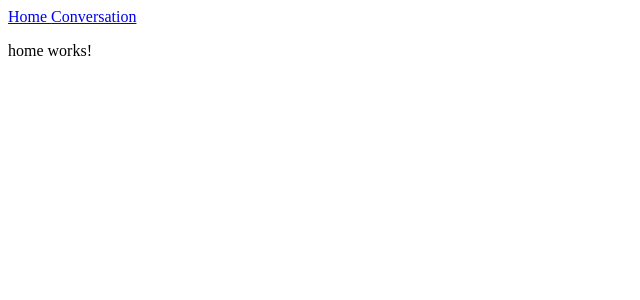
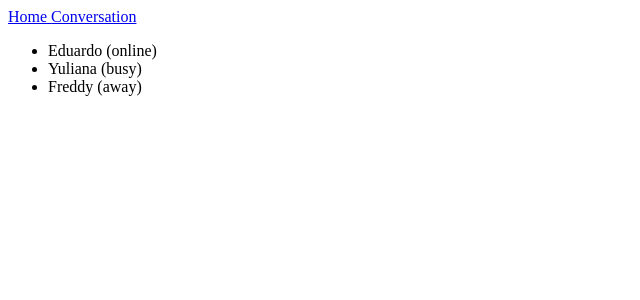
Before and after one commit to EduardoIbarra/msn_platzi_pre, an Angular app: page / in a window 1280 px wide. Shown: the top 300 px of the page, without its empty margins (0-640 px from the left). Built offline with nearby package versions, Linux system fonts and the light colour scheme.

Commit message:
Added ngFor

```diff
--- a/src/app/home/home.component.html
+++ b/src/app/home/home.component.html
@@ -1,3 +1,5 @@
-<p>
-  home works!
-</p>
+<ul>
+  <li *ngFor="let user of users">
+    {{user.nick}} ({{user.status}})
+  </li>
+</ul>
--- a/src/app/home/home.component.ts
+++ b/src/app/home/home.component.ts
@@ -6,7 +6,11 @@ import { Component, OnInit } from '@angular/core';
   styleUrls: ['./home.component.css']
 })
 export class HomeComponent implements OnInit {
-
+  users = [
+    {nick: 'Eduardo', subnick: 'Mi mensaje personal', status: 'online', age: 28, email: 'eduardo@platzi.com', friend: true},
+    {nick: 'Yuliana', subnick: 'Mi mensaje personal', status: 'busy', age: 25, email: 'yuliana@platzi.com', friend: true},
+    {nick: 'Freddy', subnick: 'Mi mensaje personal', status: 'away', age: 28, email: 'freddy@platzi.com', friend: false}
+  ];
   constructor() { }
 
   ngOnInit() {
```
